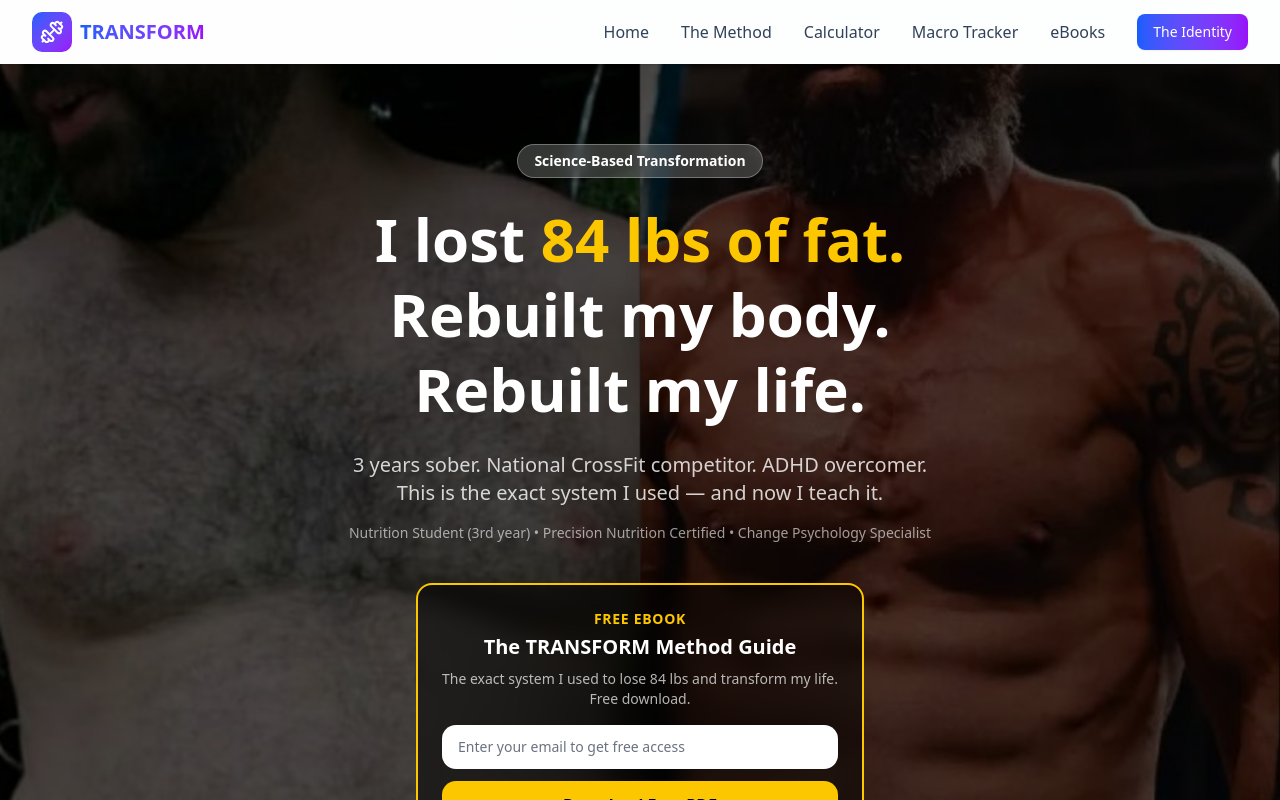
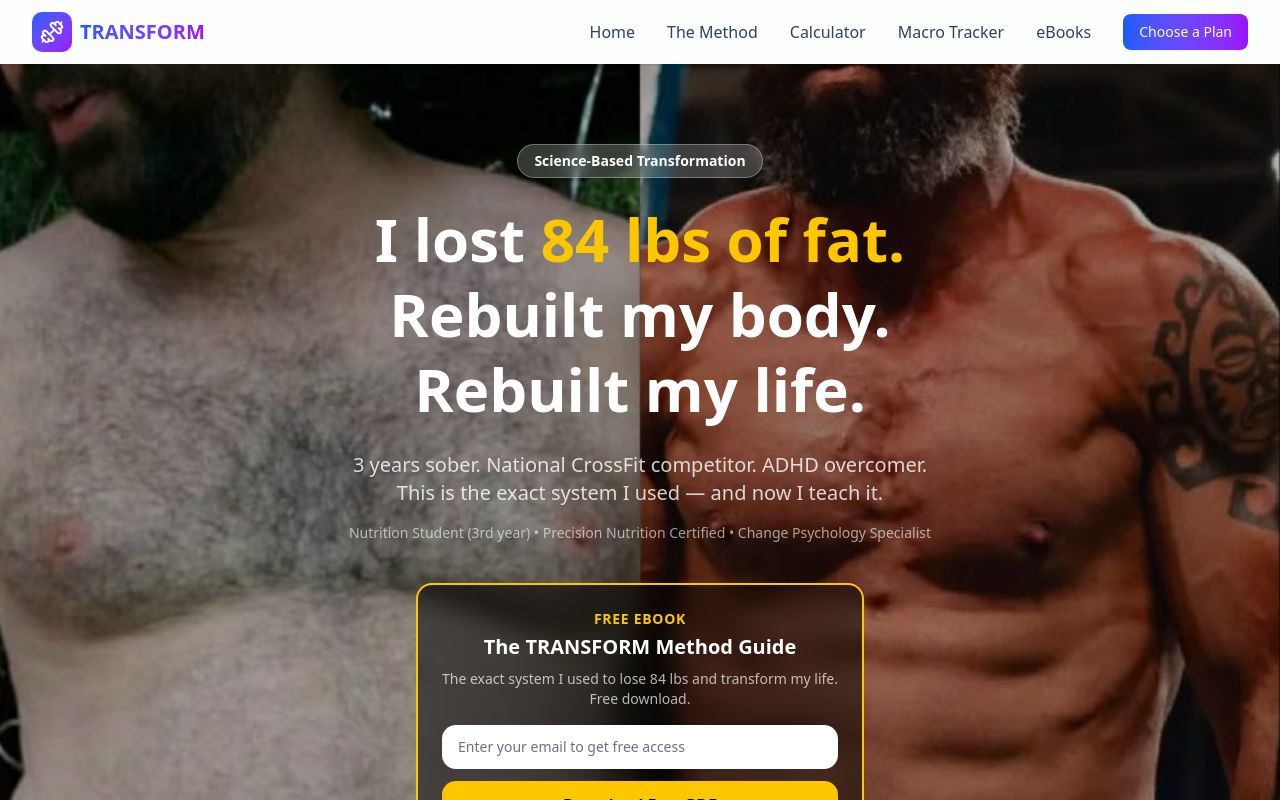
Before and after one commit to AdrianoDRJB/Transform-method, a React (Vite) app: page / in a window 1280 px wide. Shown: the top 800 px of the page. Built offline with nearby package versions, Linux system fonts and the light colour scheme.

Commit message:
fix: menu button to Choose a Plan (/plans), reduce hero overlay to 25%

```diff
--- a/src/App.jsx
+++ b/src/App.jsx
@@ -50,9 +50,9 @@ function AppContent() {
               <Link to="/ebooks" className="text-slate-700 dark:text-slate-300 hover:text-blue-600 dark:hover:text-blue-400 transition-colors font-medium">
                 eBooks
               </Link>
-                <Link to="/identity">
+                <Link to="/plans">
                   <Button className="bg-gradient-to-r from-blue-600 to-purple-600 hover:from-blue-700 hover:to-purple-700 text-white">
-                    The Identity
+                    Choose a Plan
                   </Button>
                 </Link>
               </div>
--- a/src/components/HomePage.jsx
+++ b/src/components/HomePage.jsx
@@ -101,7 +101,7 @@ function HomePage() {
         }}
       >
         {/* Dark overlay */}
-        <div className="absolute inset-0 bg-black/65" />
+        <div className="absolute inset-0 bg-black/25" />
 
         <div className="relative z-10 w-full max-w-3xl mx-auto px-6 py-20 text-center text-white">
           <span className="inline-block bg-white/20 backdrop-blur-sm border border-white/30 text-white px-4 py-1.5 rounded-full text-sm font-semibold mb-6">
```
